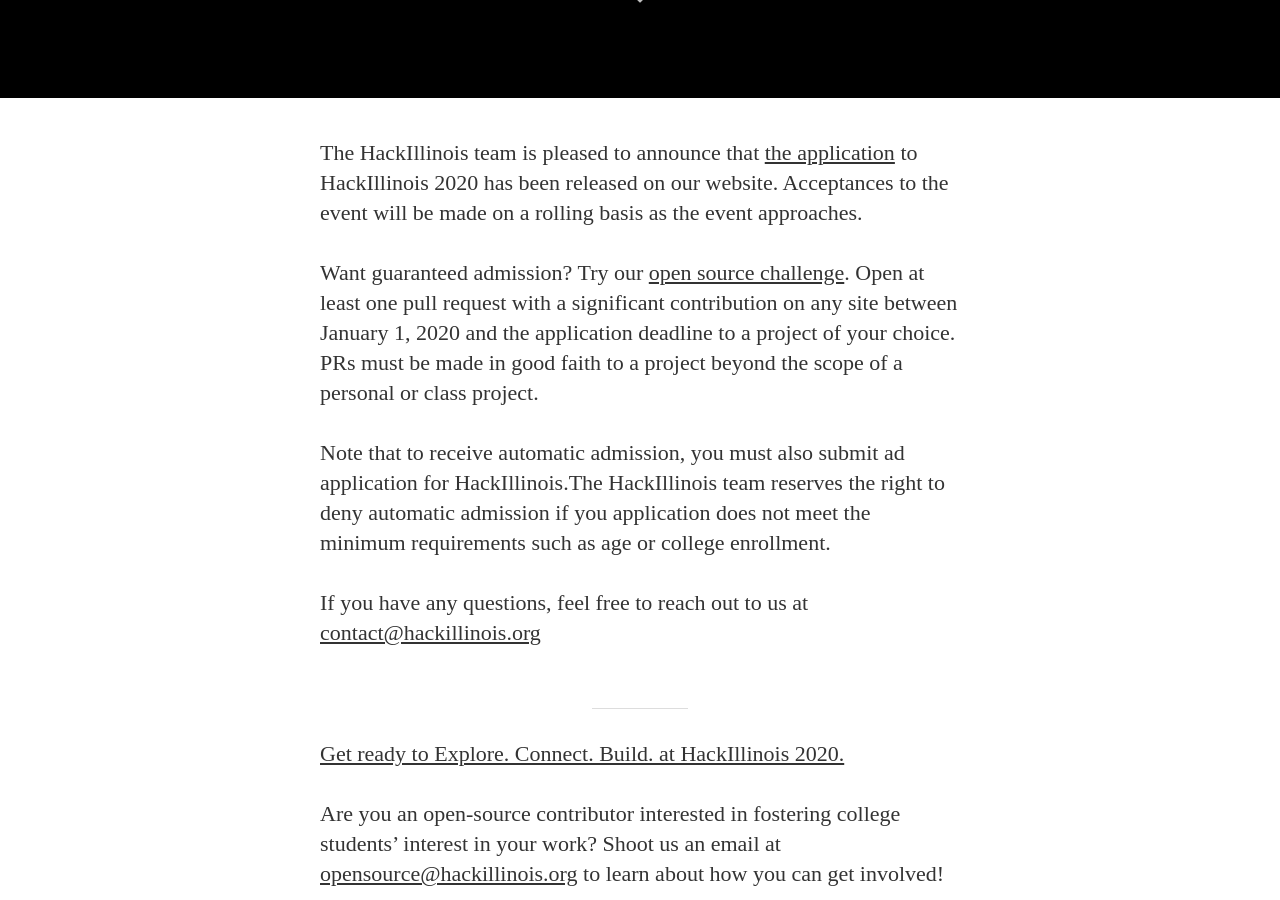
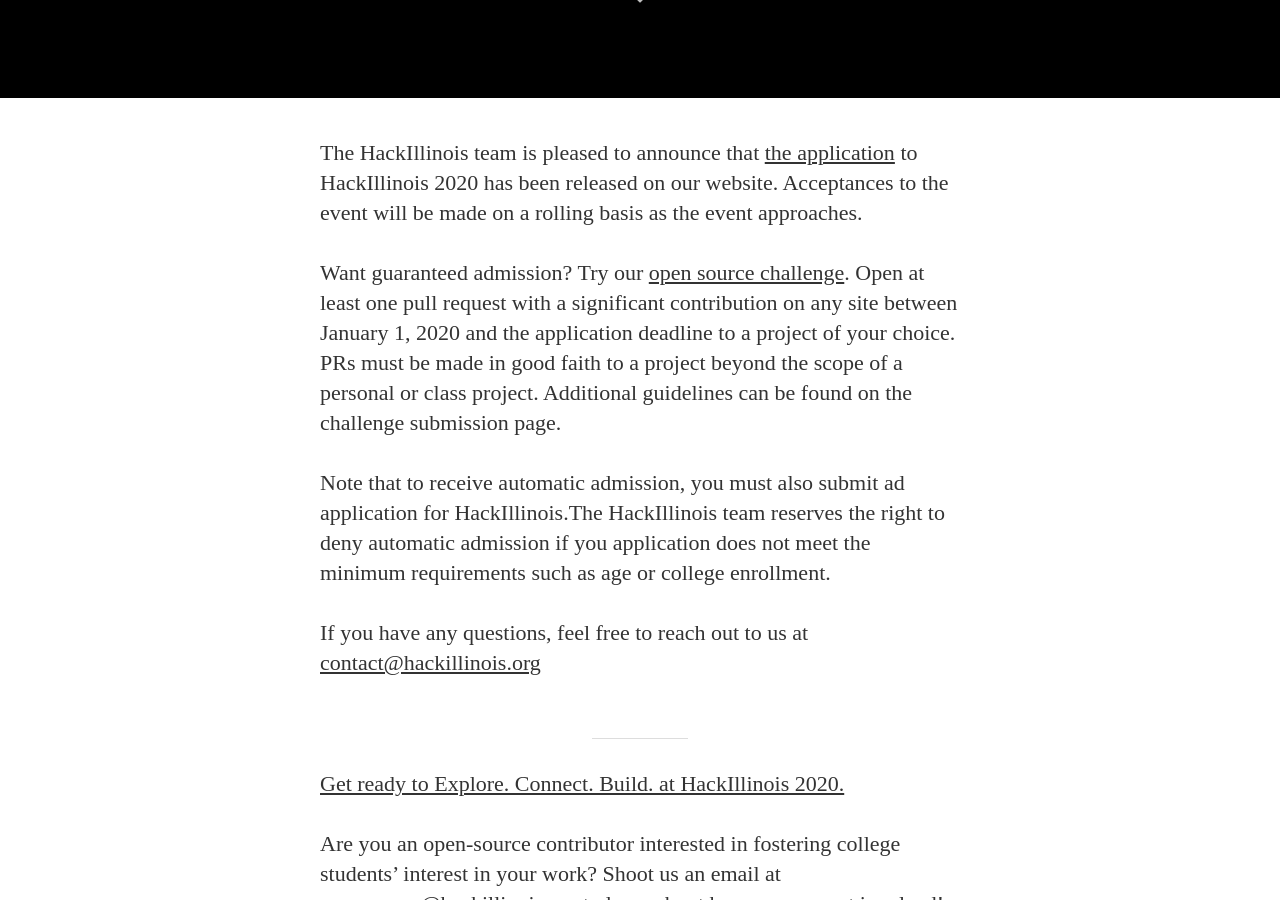
Before and after one commit to HackIllinois/blog, a Jekyll site: the page built from _posts/2019-12-31-announcing-the-hackillinois-2020-application.md, in a window 1280 px wide and 900 px high, scrolled down 802 px. Built offline with Jekyll 4.4.1, drawn with Linux system fonts in a browser that asks for light colours; nearby versions of some CDN libraries; some web fonts are replaced.

Commit message:
Adding reference to challenge submission rules

```diff
--- a/_posts/2019-12-31-announcing-the-hackillinois-2020-application.md
+++ b/_posts/2019-12-31-announcing-the-hackillinois-2020-application.md
@@ -11,7 +11,7 @@
 
 The HackIllinois team is pleased to announce that [the application](https://www.hackillinois.org/apply) to HackIllinois 2020 has been released on our website. Acceptances to the event will be made on a rolling basis as the event approaches.
 
-Want guaranteed admission? Try our [open source challenge](https://docs.google.com/forms/d/e/1FAIpQLSdOxUnlnZqjTaWGnU5h-NsJvvuShHXr2eBFYmFgAjZpqWtSlg/viewform). Open at least one pull request with a significant contribution on any site between January 1, 2020 and the application deadline to a project of your choice. PRs must be made in good faith to a project beyond the scope of a personal or class project.
+Want guaranteed admission? Try our [open source challenge](https://docs.google.com/forms/d/e/1FAIpQLSdOxUnlnZqjTaWGnU5h-NsJvvuShHXr2eBFYmFgAjZpqWtSlg/viewform). Open at least one pull request with a significant contribution on any site between January 1, 2020 and the application deadline to a project of your choice. PRs must be made in good faith to a project beyond the scope of a personal or class project. Additional guidelines can be found on the challenge submission page.
 
 Note that to receive automatic admission, you must also submit ad application for HackIllinois.The HackIllinois team reserves the right to deny automatic admission if you application does not meet the minimum requirements such as age or college enrollment.
 
```
